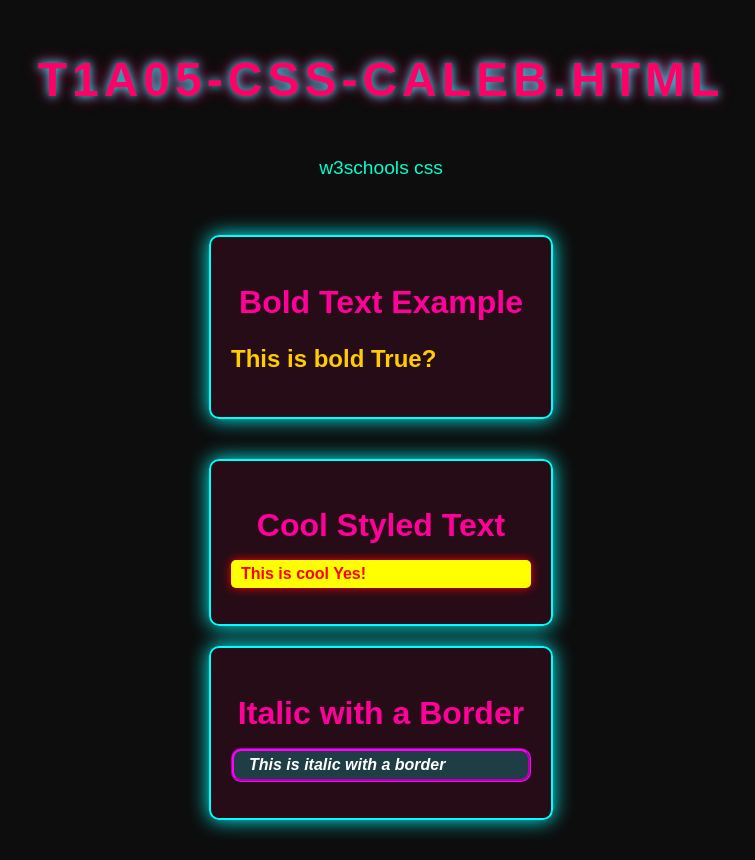
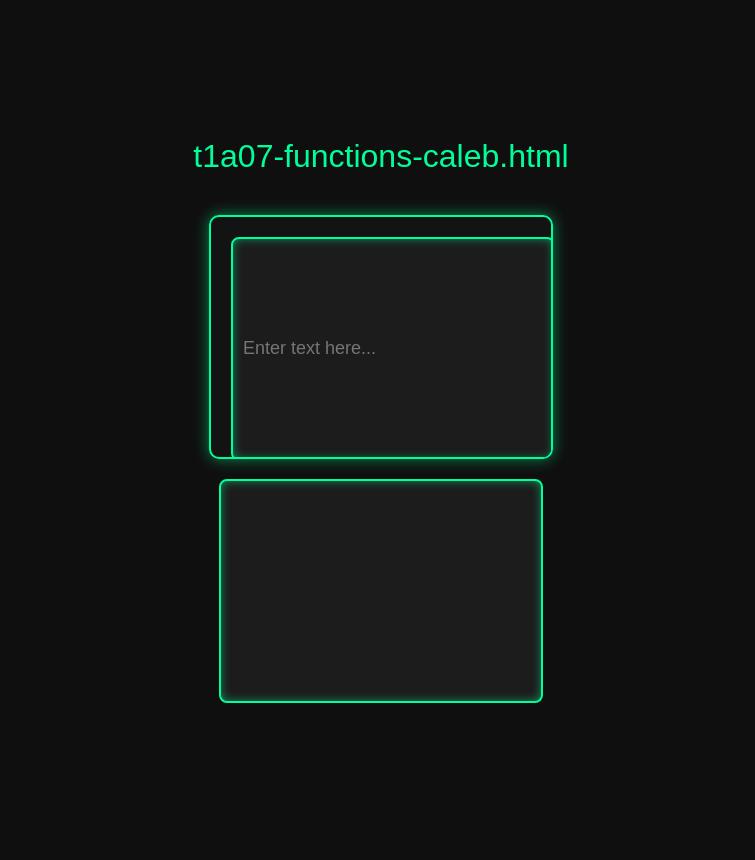
Before and after one commit to 5eptu/game-dev-2024-caleb, a plain HTML site: page public/t1a05-css-caleb.html in a window 1280 px wide. Shown: the whole page, without its empty margins (259-1014 px from the left). Drawn offline with Linux system fonts and the light colour scheme; a web font is replaced by a local one.

Commit message:
Update t1a05-css-caleb.html

```diff
--- a/public/t1a05-css-caleb.html
+++ b/public/t1a05-css-caleb.html
@@ -3,160 +3,123 @@
 <head>
     <meta charset="UTF-8">
     <meta name="viewport" content="width=device-width, initial-scale=1.0">
-    <title>t1a05-css-caleb.html</title>
-    <!-- Jersey 20 Font for Title -->
-    <link href="https://fonts.googleapis.com/css2?family=Jersey+20&display=swap" rel="stylesheet">
+    <title>t1a07-functions-caleb.html</title>
     <style>
         body {
-            font-family: 'Audiowide', sans-serif;
-            background-color: #0d0d0d;
+            background: #0f0f0f;
             color: #fff;
+            font-family: 'Jersey', sans-serif;
             margin: 0;
-            padding: 20px;
+            padding: 0;
+            overflow: hidden;
+        }
+
+        .container {
             display: flex;
             flex-direction: column;
             align-items: center;
             justify-content: center;
+            height: 100vh;
+            gap: 20px;
+            padding: 20px;
         }
 
-        h1 {
-            font-family: 'Jersey 20', sans-serif;
+        .title {
+            color: #00ff99;
+            font-size: 32px;
+            margin-bottom: 20px;
             text-align: center;
-            font-size: 3em;
-            color: #ff0066;
-            text-transform: uppercase;
-            letter-spacing: 5px;
-            text-shadow: 0px 0px 10px #00ffff, 0px 0px 15px #ff0066;
-            margin-bottom: 50px;
+            animation: fadeIn 2s ease-in;
         }
 
-        /* Main Section Container */
-        .section {
-            position: relative;
-            width: 300px;
-            background: rgba(255, 0, 102, 0.1);
-            border: 2px solid #00ffff;
+        .box {
+            background: rgba(20, 20, 20, 0.8);
+            border: 2px solid #00ff99;
             border-radius: 10px;
             padding: 20px;
-            margin: 20px 0;
-            box-shadow: 0 0 20px #00ffff;
-            transition: all 0.5s ease;
+            width: 300px;
+            height: 200px;
+            box-shadow: 0 0 15px rgba(0, 255, 153, 0.5);
+            transition: transform 0.3s ease, box-shadow 0.3s ease;
             overflow: hidden;
+            position: relative;
         }
 
-        .section h2 {
-            font-size: 2em;
-            color: #ff0099;
-            margin-bottom: 15px;
-            text-align: center;
+        .box:hover {
+            transform: scale(1.05);
+            box-shadow: 0 0 30px rgba(0, 255, 153, 0.7);
         }
 
-        /* Secondary Explanation Box */
-        .explanation-box {
-            position: absolute;
-            top: 0;
-            left: 100%; /* Positioned right next to the main box */
-            width: 0;
-            height: 100%;
-            background: rgba(0, 255, 255, 0.1);
-            border: 2px solid #ff00ff;
-            border-radius: 10px;
-            padding: 20px;
-            display: flex;
-            align-items: center;
-            justify-content: center;
-            overflow: hidden;
-            transition: width 0.5s ease;
+        .input-box {
+            position: relative;
         }
 
-        .section:hover .explanation-box {
-            width: 250px; /* Slightly smaller than the main box */
+        .input-box input {
+            width: 100%;
+            height: 100%;
+            background: #1c1c1c;
+            border: 2px solid #00ff99;
+            border-radius: 8px;
+            color: #00ff99;
+            font-size: 18px;
+            padding: 10px;
+            box-shadow: inset 0 0 10px rgba(0, 255, 153, 0.5);
+            transition: border-color 0.3s ease;
         }
 
-        /* Fade-in Text Animation */
-        .explanation {
-            opacity: 0;
-            transform: translateX(-10%);
-            transition: opacity 0.5s ease, transform 0.5s ease;
-            white-space: nowrap;
-            font-size: 0.9em;
-            color: #00ffcc;
+        .input-box input:focus {
+            border-color: #00cc66;
+            outline: none;
         }
 
-        .section:hover .explanation {
-            opacity: 1;
-            transform: translateX(0%);
+        .output-box {
+            background: #1c1c1c;
+            color: #00ff99;
+            font-size: 18px;
+            border-radius: 8px;
+            padding: 10px;
+            box-shadow: inset 0 0 10px rgba(0, 255, 153, 0.5);
+            max-height: 200px;
+            overflow-y: auto;
+            white-space: pre-wrap;
+            animation: fadeIn 2s ease-in;
         }
 
-        /* Cool Text Styles */
-        .bold-text {
-            font-weight: bold;
-            font-size: 1.5em;
-            color: #ffcc00;
+        @keyframes fadeIn {
+            from { opacity: 0; }
+            to { opacity: 1; }
         }
-
-        .cool-text {
-            font-weight: bold;
-            color: #ff0000;
-            background-color: #ffff00;
-            padding: 5px 10px;
-            border-radius: 5px;
-            box-shadow: 0px 0px 10px #ff0000;
-        }
-
-        .italic-border {
-            font-style: italic;
-            padding: 5px 15px;
-            border: 3px groove #ff00ff;
-            border-radius: 10px;
-            background-color: rgba(0, 255, 255, 0.2);
-        }
-
-        /* Link Styling */
-        a {
-            color: #00ffcc;
-            font-size: 1.2em;
-            text-decoration: none;
-            transition: color 0.3s ease;
-        }
-
-        a:hover {
-            color: #ff0099;
-            text-shadow: 0 0 8px #ff0099;
-        }
-
     </style>
 </head>
 <body>
-
-    <h1>t1a05-css-caleb.html</h1>
-
-    <a href="https://www.w3schools.com/Css/css_border.asp">w3schools css</a><br><br>
-
-    <!-- Cool Effects Section -->
-    <div class="section">
-        <h2>Bold Text Example</h2>
-        <p class="bold-text">This is <b>bold</b> True?</p>
-        <div class="explanation-box">
-            <div class="explanation">The <b> tag is used to make text bold. It's often used to emphasize important content.</div>
+    <div class="container">
+        <div class="title">t1a07-functions-caleb.html</div>
+        <div class="box input-box">
+            <input type="text" id="inputField" placeholder="Enter text here..." onkeydown="handleKeyDown(event)">
         </div>
+        <div class="box output-box" id="outputBox"></div>
     </div>
 
-    <div class="section">
-        <h2>Cool Styled Text</h2>
-        <p class="cool-text">This is <b style="color:red; background-color:yellow;">cool</b> Yes!</p>
-        <div class="explanation-box">
-            <div class="explanation">This is styled using <code>color</code> and <code>background-color</code> properties.</div>
-        </div>
-    </div>
+    <script>
+        function handleKeyDown(event) {
+            if (event.key === 'Enter') {
+                const inputField = document.getElementById('inputField');
+                const outputBox = document.getElementById('outputBox');
+                const inputText = inputField.value.trim();
 
-    <div class="section">
-        <h2>Italic with a Border</h2>
-        <p class="italic-border">This is <i>italic with a border</i></p>
-        <div class="explanation-box">
-            <div class="explanation">The <i> tag is for italic text, and a groove border is applied to add a visual effect.</div>
-        </div>
-    </div>
+                // Display the output
+                if (inputText !== '') {
+                    const newLine = document.createElement('div');
+                    newLine.textContent = `Your name is: ${inputText}`;
+                    outputBox.appendChild(newLine);
+                    inputField.value = ''; // Clear input field after pressing Enter
+                    outputBox.scrollTop = outputBox.scrollHeight; // Scroll to the bottom of the output box
+                }
 
+                // Prevent form submission if inside a form
+                event.preventDefault();
+            }
+        }
+    </script>
 </body>
 </html>
```
